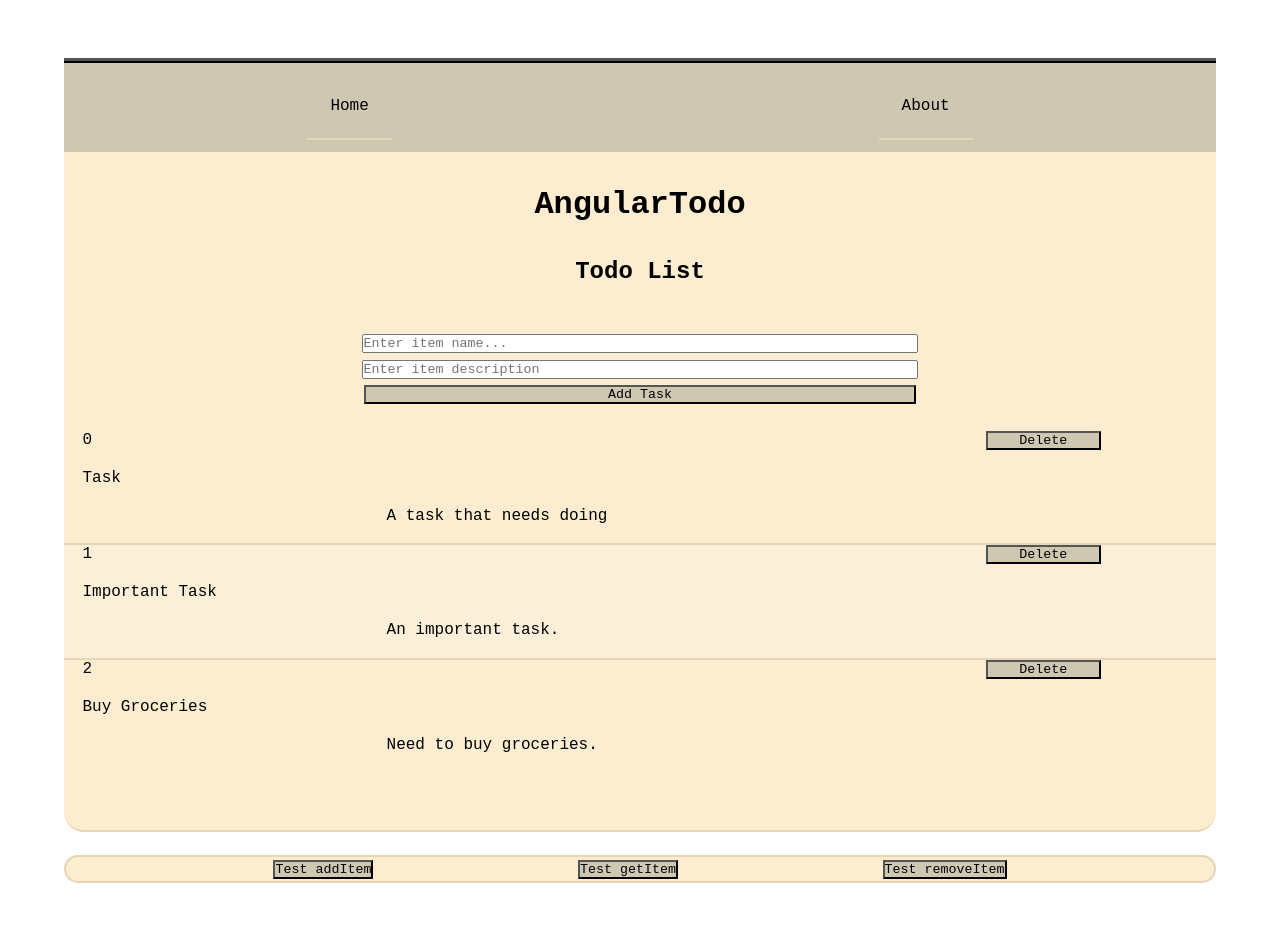
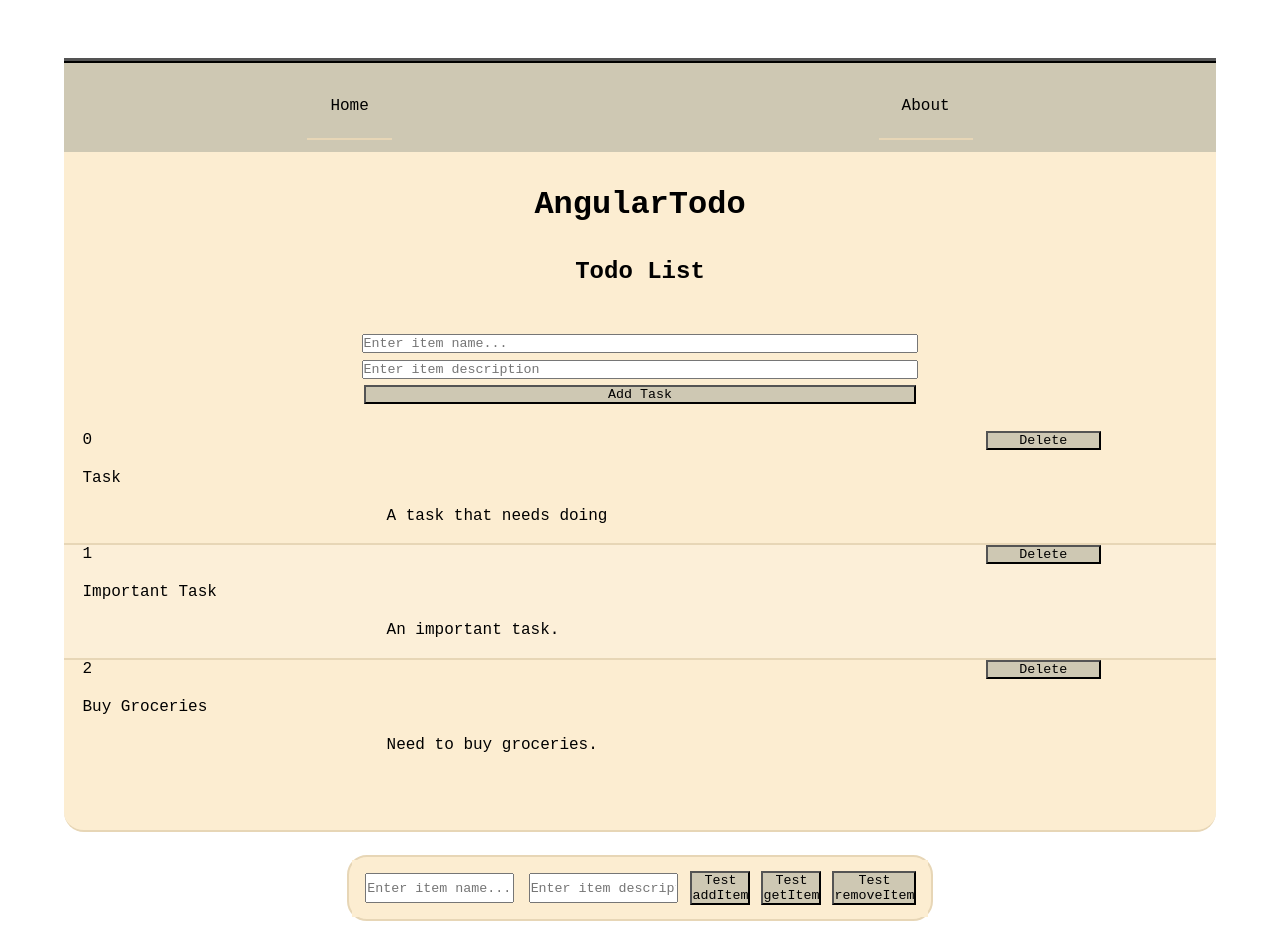
Before and after one commit to toomeyDev/AngularTodo, an Angular app in the folder AngularTodo/: page /home in a window 1280 px wide. Before the commit the page ends 883 px from the top, so only its background shows below. Built offline with nearby package versions, Linux system fonts and the light colour scheme.

Commit message:
adjust persistent storage tests to use list for accessing multiple components

```diff
--- a/AngularTodo/src/app/components/todo-list/todo-list.component.css
+++ b/AngularTodo/src/app/components/todo-list/todo-list.component.css
@@ -103,10 +103,19 @@ button:hover {
 
 .StorageControls {
     margin-top: 2%;
-    display: flex;
+    display: block;
     justify-content: space-evenly;
     background-color: rgb(252, 237, 209);
     padding: 0.25%;
     border-radius: 20px;
     border: 2px solid rgb(231, 214, 182);
+    width: 50%;
+    margin-left: auto;
+    margin-right: auto;
+    margin-bottom: 2%;
 }
+
+.StorageControls form {
+    display: flex;
+    gap: 2%;
+}
--- a/AngularTodo/src/app/components/todo-list/todo-list.component.html
+++ b/AngularTodo/src/app/components/todo-list/todo-list.component.html
@@ -19,7 +19,12 @@
     </div>
 </div>
 <div class="StorageControls">
-    <button (click)="storeItem('A new Item')">Test addItem</button>
-    <button (click)="getItem()">Test getItem</button>
-    <button (click)="removeItem()">Test removeItem</button>
+    <!-- test data persistence service, store new items, get most recent item, delete most recent item in console -->
+    <form>
+        <input type="text" class = "storageTestName" placeholder="Enter item name...">
+        <input type="text" class = "storageTestDescription" placeholder="Enter item description...">
+        <button (click)="storeItem('A new Item', getTodoItems().length)">Test addItem</button>
+        <button (click)="getItem(getTodoItems().length)">Test getItem</button>
+        <button (click)="removeItem(getTodoItems().length)">Test removeItem</button>
+    </form>
 </div>
--- a/AngularTodo/src/app/components/todo-list/todo-list.component.ts
+++ b/AngularTodo/src/app/components/todo-list/todo-list.component.ts
@@ -51,16 +51,20 @@ export class TodoListComponent implements OnInit {
   }
 
   // methods to interact with the data storage service
-  storeItem(value:string) {
-    this.service.setItem(this.service.testStorage, value);
+  storeItem(value:string, id:number) {
+    this.service.setItem(this.service.todoItemStorage[id], value);
   }
 
-  getItem() {
-    console.log(this.service.getItem(this.service.testStorage));
+  getItem(id:number) {
+    console.log(this.service.getItem(this.service.todoItemStorage[id]));
   }
 
-  removeItem() {
-    this.service.removeItem(this.service.testStorage);
+  getTodoItems() {
+    return this.service.getTodoItems();
+  }
+
+  removeItem(id:number) {
+    this.service.removeItem(this.service.todoItemStorage[id]);
   }
 
 }
--- a/AngularTodo/src/app/todo-storage.service.ts
+++ b/AngularTodo/src/app/todo-storage.service.ts
@@ -6,11 +6,8 @@ import { TodoItemComponent } from './components/todo-item/todo-item.component';
 })
 export class TodoStorageService {
 
-  // placeholder storage to test service function
-  testStorage:string = 'Default';
-
   // keep track of todo item components for persistent storage
-  todoItemStorage:TodoItemComponent[] = [];
+  todoItemStorage:string[] = []
 
   constructor() { }
 
@@ -22,6 +19,10 @@ export class TodoStorageService {
     return localStorage.getItem(key);
   }
 
+  public getTodoItems() {
+    return this.todoItemStorage;
+  }
+
   public removeItem(key: string) {
     localStorage.removeItem(key);
   }
```
